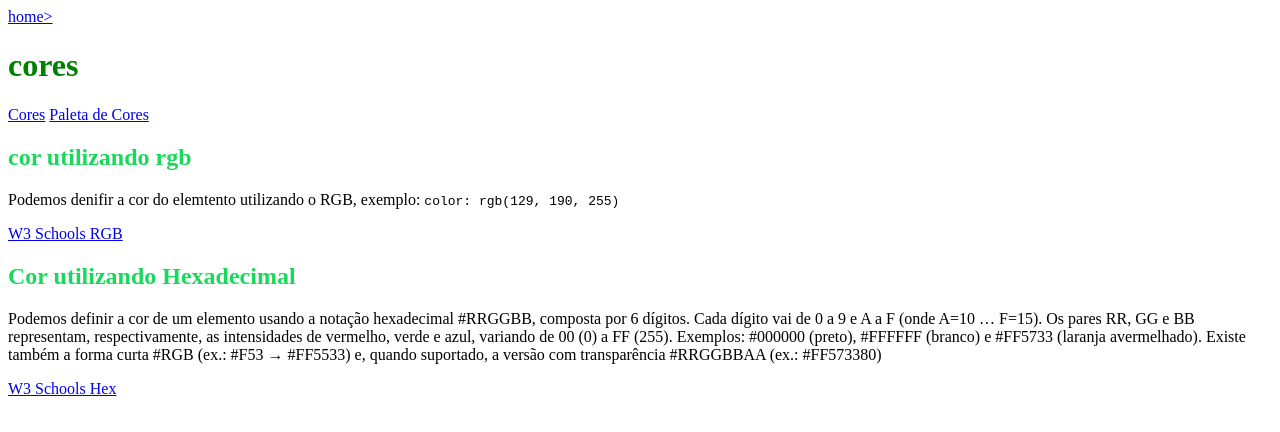
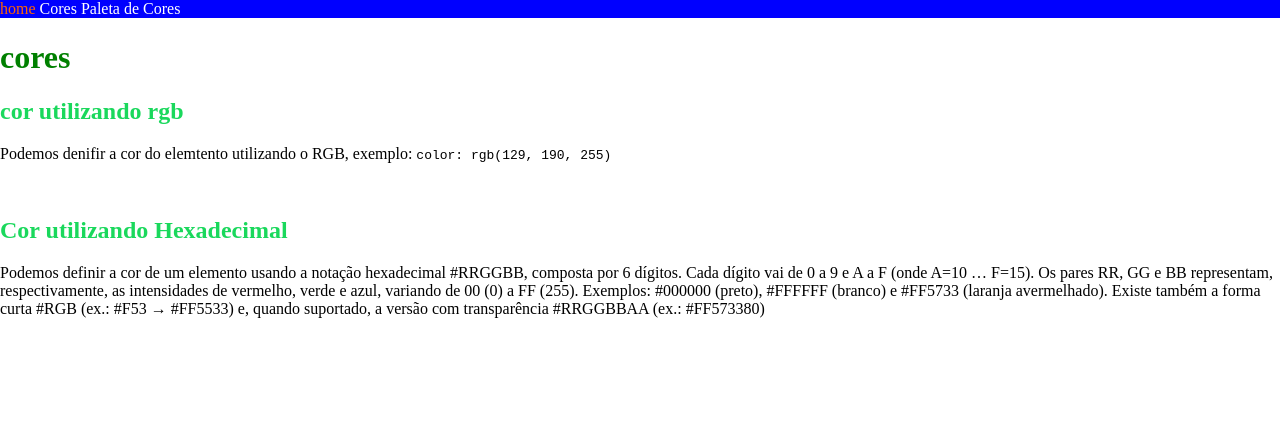
Before and after one commit to Aloan-felix/super-dev8-curso-css, a plain HTML site: page public/cores.html in a window 1280 px wide. Drawn offline with Linux system fonts and the light colour scheme.

Commit message:
personalizamos a barra de navegação

```diff
--- a/public/cores.css
+++ b/public/cores.css
@@ -1,3 +1,9 @@
+/*Css reset */
+body{
+    margin:0;
+    pading:0;
+}
+
 h2{
     /*
     definir a cor do texto utilizando rgb (red, green, blue)
@@ -8,3 +14,17 @@ B => 0. .255
 
     color: rgb(26, 216, 92);
 }
+div{
+    background-color: blue;
+}
+a {
+    color: #FFFFFF;
+    /* text- decoration altera a decoração do texto nome faz com que o
+    texto não tenha nenhuma decoração */
+    text-decoration: none;
+}
+
+ /* hover é a ação que ocorre quando passar o mouse por cima do elemento */
+ a:hover{
+    color: #ff6500;
+ }
--- a/public/cores.html
+++ b/public/cores.html
@@ -12,12 +12,16 @@
     <link href="cores.css" rel=" stylesheet">
 </head>
 <body>
-    <a href="../index.html">home></a>
-    <h1>cores</h1>
+    <div>
+
+        <a href="../index.html">home</a>
+        <a href="https://www.w3schools.com/W3CSS/w3css_colors.asp" target="_blank">Cores</a>
+        <a href="https://colorhunt .co" target="_blank">Paleta de Cores</a>
+    </div>
+
+        <h1>cores</h1>
 
 
-    <a href="https://www.w3schools.com/W3CSS/w3css_colors.asp" target="_blank">Cores</a>
-    <a href="https://colorhunt .co" target="_blank">Paleta de Cores</a>
 
     <h2> cor utilizando rgb </h2>
     <p>Podemos denifir a cor do elemtento utilizando o RGB, exemplo:
```
